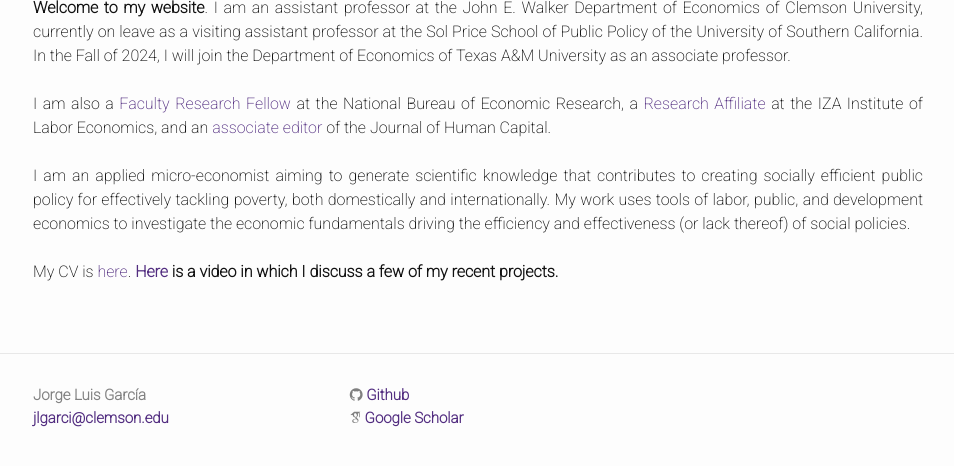
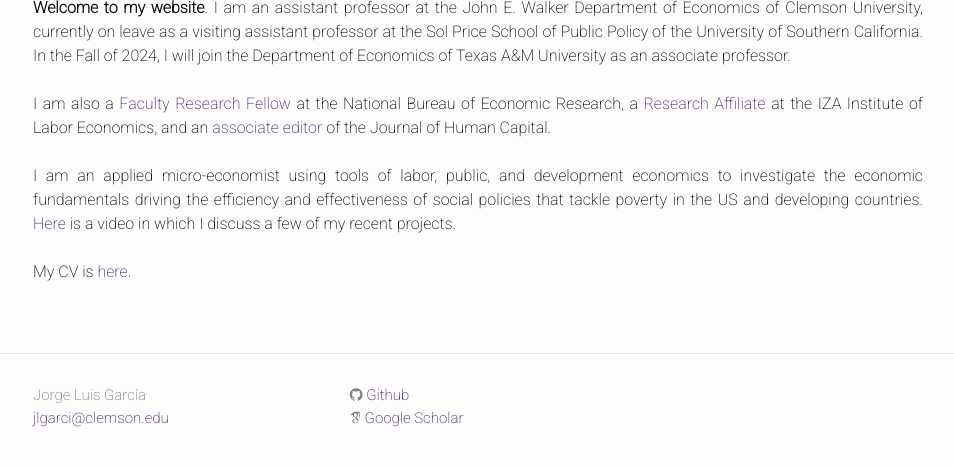
Before and after one commit to jorgelgarcia/jorgelgarcia.github.io, a Jekyll site: the page built from index.html, in a window 1280 px wide, cut to the strip 198-664 px from the top of the page. Shown: the whole strip, without its empty margins (162-1116 px from the left). Built offline with Jekyll 4.4.1, drawn with Linux system fonts in a browser that asks for light colours; nearby versions of some CDN libraries; some web fonts are replaced.

Commit message:
simplify

```diff
--- a/index.html
+++ b/index.html
@@ -12,10 +12,10 @@
 I am also a <a href="https://www.nber.org/people/jorge_luis_garcia?page=1&perPage=50">Faculty Research Fellow</a> at the National Bureau of Economic Research, a <a href="https://www.iza.org/en/people/affiliates/23505/jorge-luis-garcia">Research Affiliate</a> at the IZA Institute of Labor Economics, and an <a href="https://www.journals.uchicago.edu/journals/jhc/board">associate editor</a> of the Journal of Human Capital.
 <br>
 <br>
-I am an applied micro-economist aiming to generate scientific knowledge that contributes to creating socially efficient public policy for effectively tackling poverty, both domestically and internationally. My work uses tools of labor, public, and development economics to investigate the economic fundamentals driving the efficiency and effectiveness (or lack thereof) of social policies.
+I am an applied micro-economist using tools of labor, public, and development economics to investigate the economic fundamentals driving the efficiency and effectiveness of social policies that tackle poverty in the US and developing countries. <a href="https://www.youtube.com/watch?v=lBljCPDLpIg&t=2s">Here</a> is a video in which I discuss a few of my recent projects.
  <br>
  <br>
- My CV is <a href="https://jorgelgarcia.github.io/cv/">here</a></b>. <b> <a href="https://www.youtube.com/watch?v=lBljCPDLpIg&t=2s">Here</a> is a video in which I discuss a few of my recent projects.
+ My CV is <a href="https://jorgelgarcia.github.io/cv/">here</a>.
 <br>
 </p>
 <br>
```
